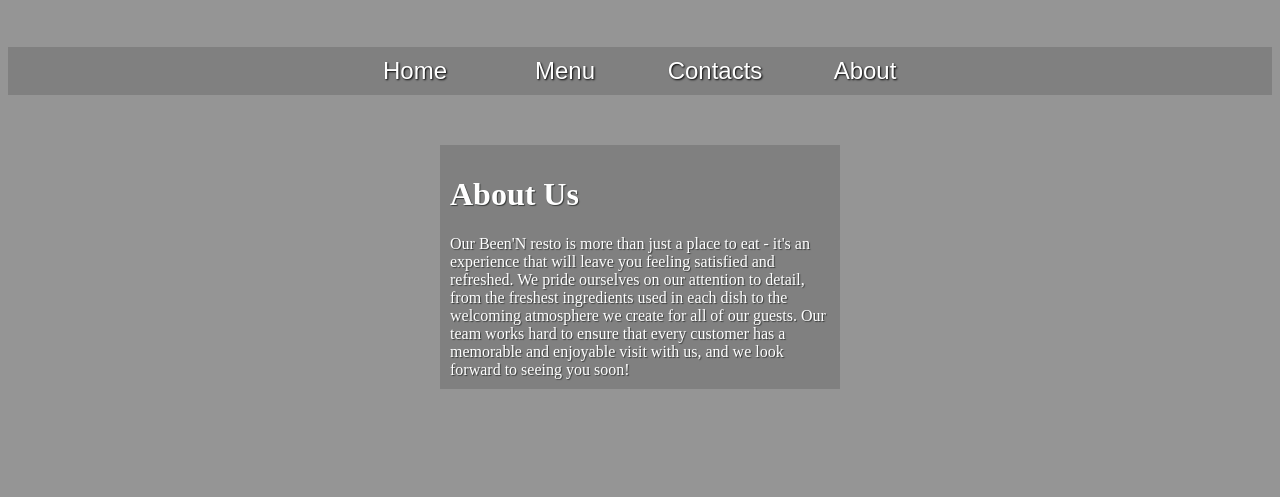
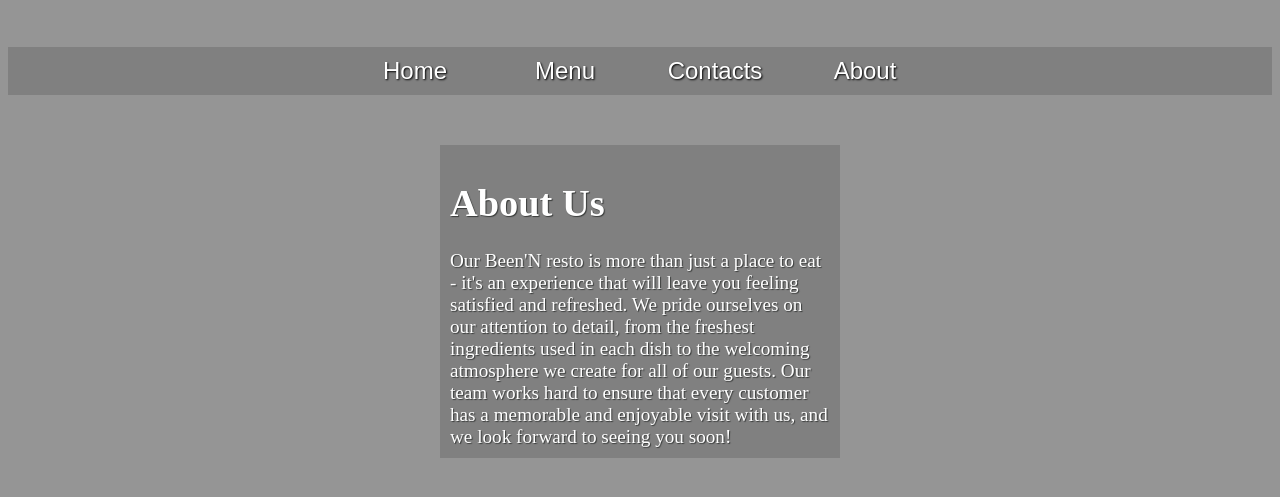
Before and after one commit to Jarmps90/Restaurant-Page, a website built with webpack: page src/index.html in a window 1280 px wide. Both pictures are taken after a click on the button "About". Shown: the part 441-938 px from the top of the page. Before the commit the page ends 838 px from the top, so only its background shows below. Built offline with nearby package versions, Linux system fonts and the light colour scheme; files whose address does not match are found by name.

Commit message:
Changed text size and added margin to bottom

```diff
--- a/src/main.css
+++ b/src/main.css
@@ -17,20 +17,26 @@
     /* Font sizes */
 
     --main-size1-5: 1.5rem;
+    --main-size1-2: 1.2rem;
+
 
     /* Font Shadows */
 
     --text-shadow-black1: 1px 1px 2px black;
+
 
     /* Box shadow */
 
     --box-shadow-2px-black: 2px 2px 2px black;
 }
 
+
+
 body {
     background-color: var(--main-background-gray1);
     color: var(--text-color-white);
     text-shadow: 1px 1px 1px #393b3a;
+
 }
 
 header {
@@ -105,6 +111,7 @@ nav > button {
 #content {
     margin-top: 50px;
     justify-items: center;
+    font-size: var(--main-size1-2);
 }
 
 [class$='Inner'] {
@@ -168,4 +175,5 @@ nav > button {
 
 .aboutOuter {
     width: 50vh;
+    margin-bottom: 100px;
 }
```
